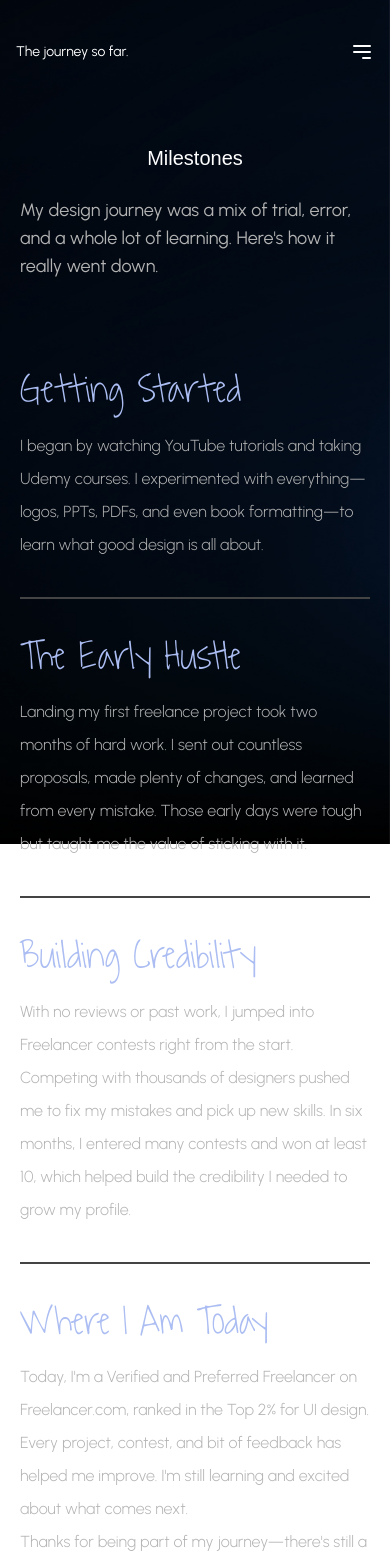
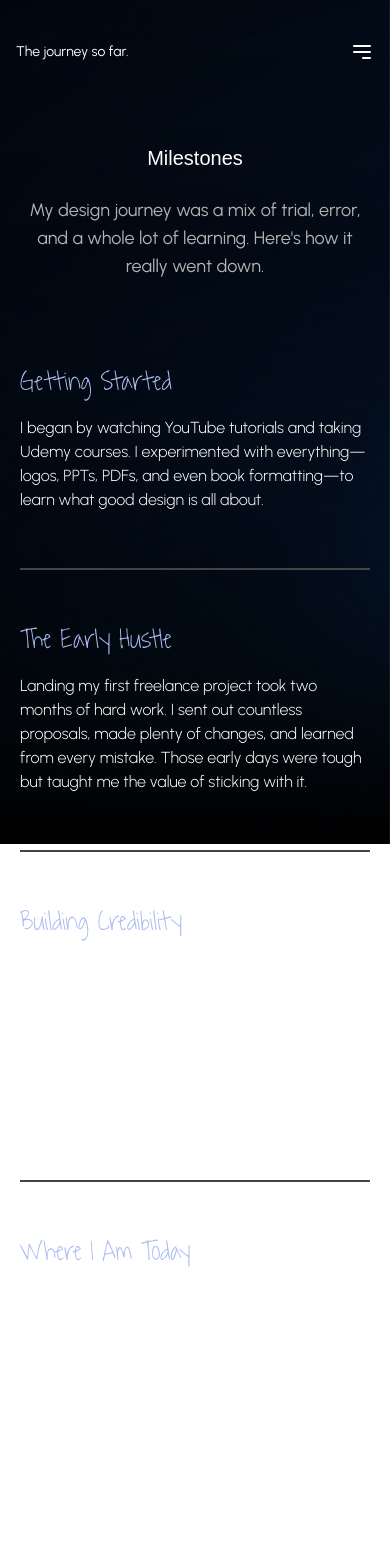
Before and after one commit to armaanux/armaanux.in, a React (Vite) app: page /milestones in a window 390 px wide. Shown: the top 1566 px of the page. Built offline with nearby package versions, Linux system fonts and the light colour scheme; a web font is replaced by a local one.

Commit message:
Update Navbar and pages for improved navigation and styling; add Blogs page, adjust Milestones and Projects content alignment.

```diff
--- a/src/components/Hero.tsx
+++ b/src/components/Hero.tsx
@@ -6,7 +6,7 @@ import heroimg from "@/assets/hero_hexagon.png"
 export const Hero = () => {
   return (
     <>
-      <section className="flex flex-row items-center justify-center px-24">
+      <section className="flex flex-col md:flex-row items-center justify-center px-24">
         <img src={heroimg} alt="" />
         <div className="flex flex-col items-start justify-center">
           <p className="text-xl font-normal md:text-2xl text-[#abbdf2] md:w-10/12">
@@ -17,7 +17,7 @@ export const Hero = () => {
               UI/UX DESIGNER
             </h1>
           </main>
-          <p className=" text-xl md:text-xl py-3 pr-4 md:text-nowrap text-[#cccccc] bg-gradient-to-r from-transparent to-white/10 rounded-full font-normal">
+          <p className=" text-sm md:text-xl py-3 pr-4 md:text-nowrap text-[#cccccc] bg-gradient-to-r from-transparent to-white/10 rounded-full font-normal">
             I design intuitive, user-friendly digital experiences by turning complex ideas into simple solutions.
           </p>
         </div>
--- a/src/components/Navbar.tsx
+++ b/src/components/Navbar.tsx
@@ -34,7 +34,8 @@ export const Navbar = ({ quote }: NavbarProps) => {
   const navLinks = [
     { name: "Home", path: "/" },
     { name: "Projects", path: "/projects" },
-    { name: "Milestone", path: "/milestone" },
+    { name: "Milestones", path: "/milestones" },
+    { name: "Blogs", path: "/blogs" },
     { name: "Contact", path: "/contact" },
   ];
 
--- a/src/pages/Contact.tsx
+++ b/src/pages/Contact.tsx
@@ -51,12 +51,12 @@ export const Contact = () => {
         >
             <div className="flex-col justify-center items-center gap-6 flex pb-10">
                 <div className="font-first text-xl md:text-4xl">Contact me</div>
-                <div className="text-[#B3B3B3] text-lg">
+                <div className="text-[#B3B3B3] text-lg text-center">
                     Got a project in mind or just want to say hello? Feel free to reach out.
                     I'd love to hear from you :)
                 </div>
             </div>
-            <form onSubmit={handleSubmit} className="flex flex-col w-full gap-4 px-24">
+            <form onSubmit={handleSubmit} className="flex flex-col w-full gap-4 md:px-24">
                 <div className="w-full flex flex-col gap-2">
                     <label htmlFor="name">Name</label>
                     <input
--- a/src/pages/Milestones.tsx
+++ b/src/pages/Milestones.tsx
@@ -55,28 +55,28 @@ export const Milestones = () => {
     <div className='relative text-white px-5 md:px-48 space-y-12'>
       <div className="flex-col justify-center items-center gap-6 flex py-10">
         <div className="font-first text-xl md:text-4xl">Milestones</div>
-        <div className="text-[#B3B3B3] text-lg">My design journey was a mix of trial, error, and a whole lot of learning. Here's how it really went down.
+        <div className="text-[#B3B3B3] text-lg text-center">My design journey was a mix of trial, error, and a whole lot of learning. Here's how it really went down.
         </div>
       </div>
-      <div className=" flex-col justify-start items-start gap-9 inline-flex">
-        <div className="flex-col justify-start items-start gap-2 flex">
-          <div className="self-stretch text-[#abbdf2] text-[35px] font-waiting">Getting Started</div>
-          <div className="self-stretch text-[#b3b3b3] font-[350]  leading-[33px]">I began by watching YouTube tutorials and taking Udemy courses. I experimented with everything—logos, PPTs, PDFs, and even book formatting—to learn what good design is all about.</div>
+      <div className=" flex-col justify-start items-start gap-14 inline-flex">
+        <div className="flex-col justify-start items-start gap-4 flex">
+          <div className="self-stretch text-[#abbdf2] text-2xl md:text-[35px] font-waiting">Getting Started</div>
+          <div className="self-stretch text-[#ffff] font-[350]">I began by watching YouTube tutorials and taking Udemy courses. I experimented with everything—logos, PPTs, PDFs, and even book formatting—to learn what good design is all about.</div>
         </div>
         <div className="self-stretch h-[0px] border border-[#444444]"></div>
-        <div className="flex-col justify-start items-start gap-2 flex">
-          <div className="self-stretch text-[#abbdf2] text-[35px] font-waiting">The Early Hustle</div>
-          <div className="self-stretch text-[#b3b3b3] font-[350] leading-[33px]">Landing my first freelance project took two months of hard work. I sent out countless proposals, made plenty of changes, and learned from every mistake. Those early days were tough but taught me the value of sticking with it.</div>
+        <div className="flex-col justify-start items-start gap-4 flex">
+          <div className="self-stretch text-[#abbdf2] text-2xl md:text-[35px] font-waiting">The Early Hustle</div>
+          <div className="self-stretch text-[#ffff] font-[350]">Landing my first freelance project took two months of hard work. I sent out countless proposals, made plenty of changes, and learned from every mistake. Those early days were tough but taught me the value of sticking with it.</div>
         </div>
         <div className="self-stretch h-[0px] border border-[#444444]"></div>
-        <div className="flex-col justify-start items-start gap-2 flex">
-          <div className="self-stretch text-[#abbdf2] text-[35px] font-waiting">Building Credibility</div>
-          <div className="self-stretch text-[#b3b3b3] font-[350] leading-[33px]">With no reviews or past work, I jumped into Freelancer contests right from the start. Competing with thousands of designers pushed me to fix my mistakes and pick up new skills. In six months, I entered many contests and won at least 10, which helped build the credibility I needed to grow my profile.</div>
+        <div className="flex-col justify-start items-start gap-4 flex">
+          <div className="self-stretch text-[#abbdf2] text-2xl md:text-[35px] font-waiting">Building Credibility</div>
+          <div className="self-stretch text-[#ffff] font-[350]">With no reviews or past work, I jumped into Freelancer contests right from the start. Competing with thousands of designers pushed me to fix my mistakes and pick up new skills. In six months, I entered many contests and won at least 10, which helped build the credibility I needed to grow my profile.</div>
         </div>
         <div className="self-stretch h-[0px] border border-[#444444]"></div>
-        <div className="flex-col justify-start items-start gap-2 flex">
-          <div className="self-stretch text-[#abbdf2] text-[35px] font-waiting">Where I Am Today</div>
-          <div className="self-stretch text-[#b3b3b3] font-[350] leading-[33px]">Today, I'm a Verified and Preferred Freelancer on Freelancer.com, ranked in the Top 2% for UI design. Every project, contest, and bit of feedback has helped me improve. I'm still learning and excited about what comes next. <br />
+        <div className="flex-col justify-start items-start gap-4 flex">
+          <div className="self-stretch text-[#abbdf2] text-2xl md:text-[35px] font-waiting">Where I Am Today</div>
+          <div className="self-stretch text-[#ffff] font-[350]">Today, I'm a Verified and Preferred Freelancer on Freelancer.com, ranked in the Top 2% for UI design. Every project, contest, and bit of feedback has helped me improve. I'm still learning and excited about what comes next. <br />
             Thanks for being part of my journey—there's still a lot more to come!</div>
         </div>
       </div>
--- a/src/pages/Projects.tsx
+++ b/src/pages/Projects.tsx
@@ -68,13 +68,13 @@ export const Projects = () => {
     >
       <div className="flex-col justify-center items-center gap-6 flex pb-10">
           <div className="font-first text-xl md:text-4xl"> Projects</div>
-          <div className="text-[#B3B3B3] text-lg">
+          <div className="text-[#B3B3B3] text-lg text-center">
         Here's a glimpse of the work I'm proud of - projects that challenged me,
         inspired me, and made me a better designer.
           </div>
         </div>
 
-      <div className="grid md:grid-cols-2 lg:grid-cols-4 sm:block columns-3 lg:gap-6 mx-24 space-y-4 lg:space-y-6">
+      <div className="grid md:grid-cols-2 lg:grid-cols-4 sm:block columns-3 lg:gap-6 md:mx-24 space-y-4 lg:space-y-6">
         {projects.map(({ image, name, description, time, casestudyLink }) => (
           <div
             key={name}
@@ -95,7 +95,7 @@ export const Projects = () => {
                   rel="noopener noreferrer"
                   className="w-full flex flex-row justify-center items-center text-center bg-white hover:bg-[#ffffffe3] text-black py-2 px-4 rounded-lg transition-colors duration-200"
                 >
-                  Case Study
+                  View Project
                 </a>
               </div>
             </div>
```
Also changed, not shown: src/components/About.tsx (+13 -13 lines).
